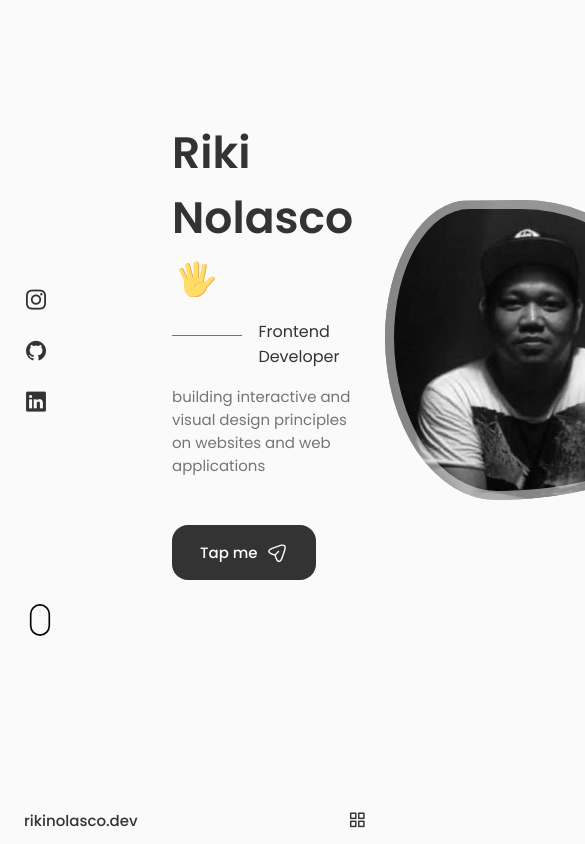
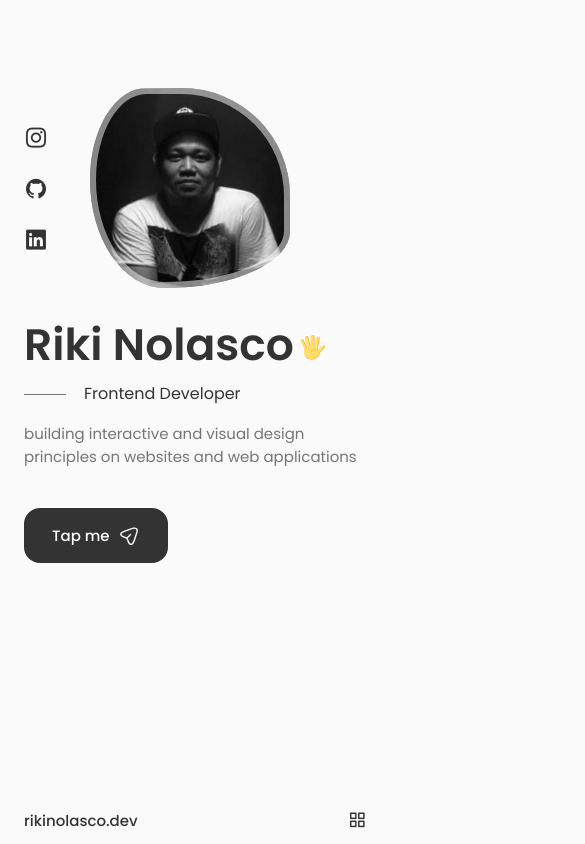
Before and after one commit to rtnolasco/react-JS-usable, a React (Create React App) app: page / in a window 390 px wide. Shown: the top 844 px of the page, 585 px wide, since content can reach past the window. Built offline with nearby package versions, Linux system fonts and the light colour scheme.

Commit message:
featured-scrollDown update

```diff
--- a/src/components/home/Data.jsx
+++ b/src/components/home/Data.jsx
@@ -772,7 +772,8 @@
 			</h1>
 			<h3 className="home__subtitle">Frontend Developer</h3>
 			<p className="home__description">
-				building interactive and visual design principles on websites and web applications
+				building interactive and visual design principles on websites and web
+				applications
 			</p>
 			<a href="#contact" className="button button--flex">
 				Tap me
--- a/src/components/home/ScrollDown.jsx
+++ b/src/components/home/ScrollDown.jsx
@@ -3,7 +3,10 @@
 const ScrollDown = () => {
 	return (
 		<div className="home__scroll">
-			<a href="#about" className="home__scroll-button button--flex">
+			<a
+				href="#about"
+				className="home__scroll-button button--flex"
+			>
 				<svg
 					width="32px"
 					height="32px"
@@ -25,7 +28,7 @@
 						d="M123.359,79.775l0,72.843"
 						style={{
 							fill: 'none',
-							stroke: '#000',
+							stroke: 'var(--title-color)',
 							strokeWdth: '20px',
 						}}
 					></path>
@@ -34,11 +37,15 @@
 						d="M236.717,123.359c0,-62.565 -50.794,-113.359 -113.358,-113.359c-62.565,0 -113.359,50.794 -113.359,113.359l0,143.237c0,62.565 50.794,113.359 113.359,113.359c62.564,0 113.358,-50.794 113.358,-113.359l0,-143.237Z"
 						style={{
 							fill: 'none',
-							stroke: '#000',
+							stroke: 'var(--title-color)',
 							strokeWidth: '20px',
 						}}
 					></path>
 				</svg>
+				<span className="home__scroll-name">
+					Scroll Down
+				</span>
+				<i className="uil uil-arrow-down home__scroll-arrow"></i>
 			</a>
 		</div>
 	);
--- a/src/components/home/home.css
+++ b/src/components/home/home.css
@@ -1,3 +1,7 @@
+.home__container {
+	row-gap: 7rem;
+}
+
 .home__content {
 	grid-template-columns: 116px repeat(2, 1fr);
 	padding-top: 5.5rem;
@@ -77,3 +81,114 @@
 	max-width: 400px;
 	margin-bottom: var(--mb-3);
 }
+
+.home__scroll {
+	margin-left: 9.25rem;
+}
+
+.wheel {
+	animation: scroll 2s ease infinite;
+}
+
+@keyframes scroll {
+	0% {
+		transform: translateY(0);
+	}
+	30% {
+		transform: translateY(3.75rem);
+	}
+}
+
+.home__scroll-name {
+	color: var(--title-color);
+	font-weight: var(--font-medium);
+	margin-right: var(--mb-0-25);
+	margin-left: 2px;
+}
+
+.home__scroll-arrow {
+	font-size: 1.25rem;
+	color: var(--title-color);
+}
+
+/*=============== BREAKPOINTS ===============*/
+/* For large devices */
+@media screen and (max-width: 992px) {
+	.home__content {
+		grid-template-columns: 100px repeat(2, 1fr);
+		column-gap: 1.25rem;
+	}
+
+	.home__hand {
+		width: 26px;
+		height: 26px;
+	}
+
+	.home__subtitle {
+		padding-left: 3.75rem;
+		margin-bottom: var(--mb-1);
+	}
+
+	.home__subtitle::before {
+		width: 42px;
+		top: 0.8rem;
+	}
+
+	.home__description {
+		max-width: initial;
+		margin-bottom: var(--mb-2-5);
+	}
+
+	.home__img {
+		width: 250px;
+		height: 250px;
+		box-shadow: inset 0 0 0 8px rgb(255 255 255 / 50%);
+	}
+
+	.home__scroll {
+		margin-left: 7.5rem;
+	}
+}
+
+/* For medium devices */
+@media screen and (max-width: 768px) {
+	.home__content {
+		grid-template-columns: 0.5fr 3fr;
+		padding-top: 3.5rem;
+	}
+
+	.home__img {
+		order: initial;
+		justify-self: initial;
+	}
+
+	.home__data {
+		grid-column: 1/3;
+	}
+
+	.home__img {
+		box-shadow: inset 0 0 0 6px rgb(255 255 255 / 50%);
+		height: 200px;
+		width: 200px;
+	}
+
+	.home__scroll {
+		display: none;
+	}
+}
+
+@media screen and (max-width: 576px) {
+}
+
+/* For small devices */
+@media screen and (max-width: 350px) {
+	.home__img {
+		width: 180px;
+		height: 180px;
+	}
+
+	.home__hand {
+		width: 22px;
+		height: 22px;
+	}
+}
```
